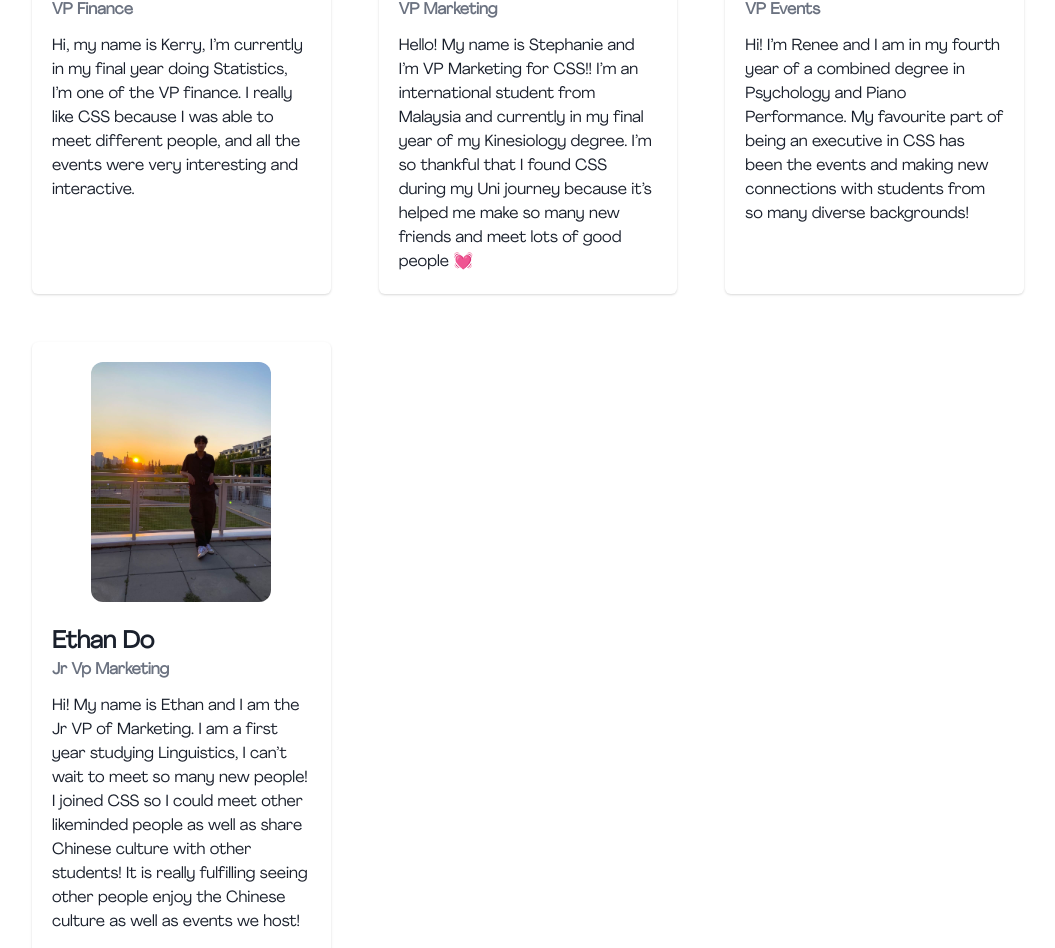
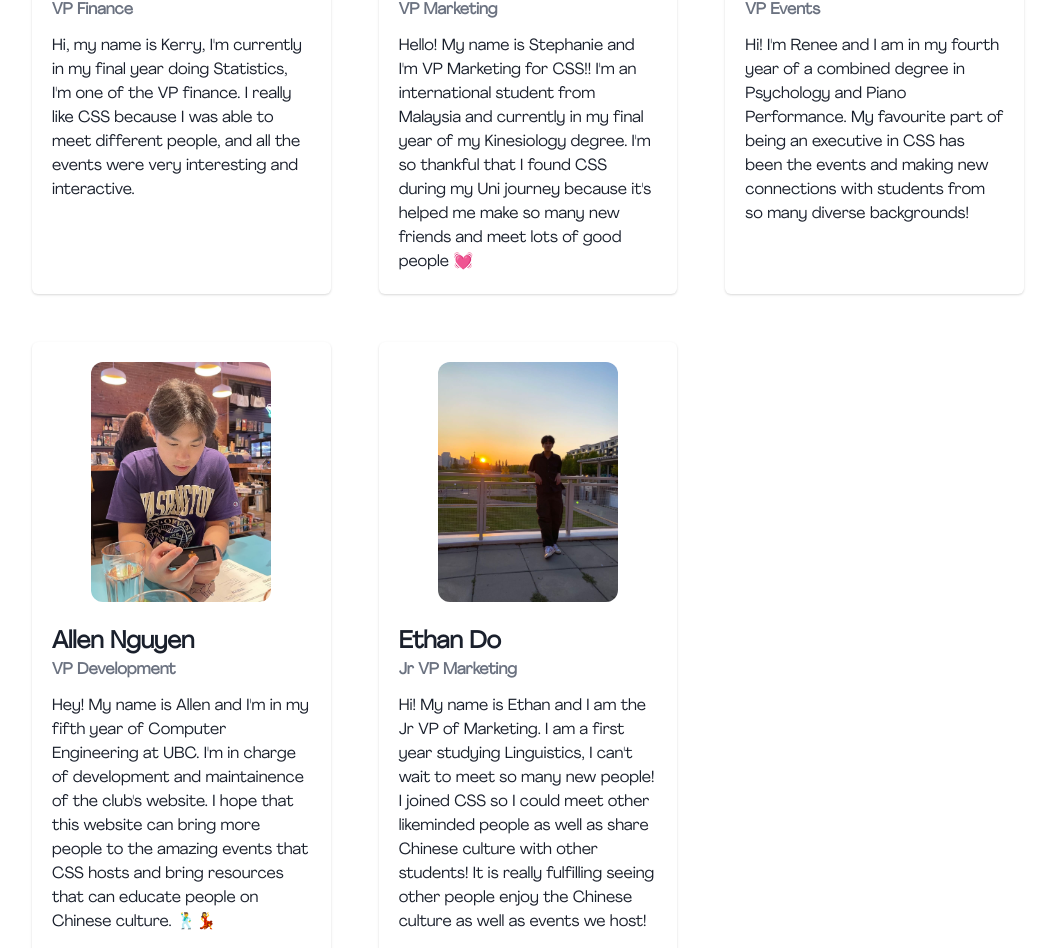
Before and after one commit to allennguyen01/UCalgary-CSS, a React (Vite) app: page /about-us in a window 1280 px wide. Shown: the part 2402-3350 px from the top of the page, without its empty margins (112-1167 px from the left). Built offline with nearby package versions, Linux system fonts and the light colour scheme.

Commit message:
Add Allen to team page

```diff
--- a/src/pages/AboutUs.jsx
+++ b/src/pages/AboutUs.jsx
@@ -5,6 +5,7 @@ import JoyceHeadshot from "../assets/images/meet-the-team/Joyce.jpg";
 import KerryHeadshot from "../assets/images/meet-the-team/Kerry.jpg";
 import ReneeHeadshot from "../assets/images/meet-the-team/Renee.jpg";
 import StephHeadshot from "../assets/images/meet-the-team/Steph.jpg";
+import AllenHeadshot from "../assets/images/meet-the-team/Allen.jpg";
 import EthanHeadshot from "../assets/images/meet-the-team/Ethan.jpg";
 
 import {
@@ -41,7 +42,7 @@ export default function AboutUs() {
       photo: CeciliaHeadshot,
       position: "Co-President",
       description:
-        "I’m Cecilia, a final-year Neuroscience student at UofC. Originally from China, my profound passion for Chinese culture has driven me to actively engage with and lead CSS. My aim is to create a welcoming and enjoyable space within our campus, where anyone interested in Chinese culture can feel included and free to embrace our shared heritage.",
+        "I'm Cecilia, a final-year Neuroscience student at UofC. Originally from China, my profound passion for Chinese culture has driven me to actively engage with and lead CSS. My aim is to create a welcoming and enjoyable space within our campus, where anyone interested in Chinese culture can feel included and free to embrace our shared heritage.",
     },
     {
       name: "Joyce Ho",
@@ -55,28 +56,35 @@ export default function AboutUs() {
       photo: KerryHeadshot,
       position: "VP Finance",
       description:
-        "Hi, my name is Kerry, I’m currently in my final year doing Statistics, I’m one of the VP finance. I really like CSS because I was able to meet different people, and all the events were very interesting and interactive.",
+        "Hi, my name is Kerry, I'm currently in my final year doing Statistics, I'm one of the VP finance. I really like CSS because I was able to meet different people, and all the events were very interesting and interactive.",
     },
     {
       name: "Stephanie Liew",
       photo: StephHeadshot,
       position: "VP Marketing",
       description:
-        "Hello! My name is Stephanie and I’m VP Marketing for CSS!! I’m an international student from Malaysia and currently in my final year of my Kinesiology degree. I’m so thankful that I found CSS during my Uni journey because it’s helped me make so many new friends and meet lots of good people 💓",
+        "Hello! My name is Stephanie and I'm VP Marketing for CSS!! I'm an international student from Malaysia and currently in my final year of my Kinesiology degree. I'm so thankful that I found CSS during my Uni journey because it's helped me make so many new friends and meet lots of good people 💓",
     },
     {
       name: "Renee Pi",
       photo: ReneeHeadshot,
       position: "VP Events",
       description:
-        "Hi! I’m Renee and I am in my fourth year of a combined degree in Psychology and Piano Performance. My favourite part of being an executive in CSS has been the events and making new connections with students from so many diverse backgrounds!",
+        "Hi! I'm Renee and I am in my fourth year of a combined degree in Psychology and Piano Performance. My favourite part of being an executive in CSS has been the events and making new connections with students from so many diverse backgrounds!",
+    },
+    {
+      name: "Allen Nguyen",
+      photo: AllenHeadshot,
+      position: "VP Development",
+      description:
+        "Hey! My name is Allen and I'm in my fifth year of Computer Engineering at UBC. I'm in charge of development and maintainence of the club's website. I hope that this website can bring more people to the amazing events that CSS hosts and bring resources that can educate people on Chinese culture. 🕺💃",
     },
     {
       name: "Ethan Do",
       photo: EthanHeadshot,
-      position: "Jr Vp Marketing",
+      position: "Jr VP Marketing",
       description:
-        "Hi! My name is Ethan and I am the Jr VP of Marketing. I am a first year studying Linguistics, I can’t wait to meet so many new people! I joined CSS so I could meet other likeminded people as well as share Chinese culture with other students! It is really fulfilling seeing other people enjoy the Chinese culture as well as events we host!",
+        "Hi! My name is Ethan and I am the Jr VP of Marketing. I am a first year studying Linguistics, I can't wait to meet so many new people! I joined CSS so I could meet other likeminded people as well as share Chinese culture with other students! It is really fulfilling seeing other people enjoy the Chinese culture as well as events we host!",
     },
   ];
 
```
Also changed, not shown: src/assets/images/meet-the-team/Allen.jpg (added).
